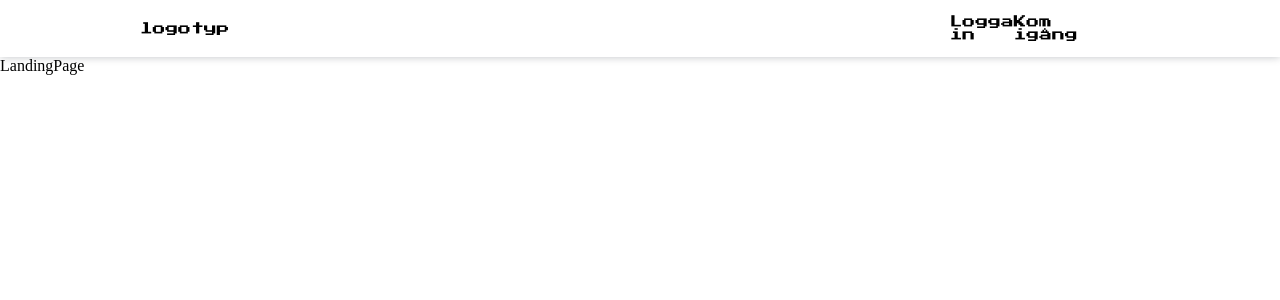
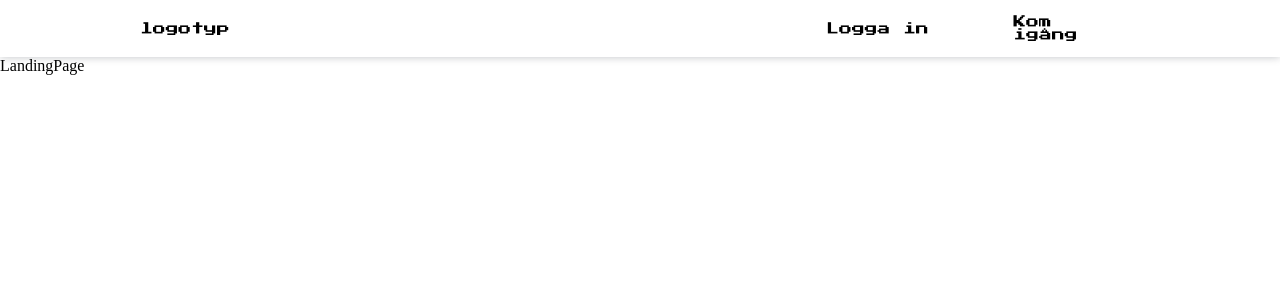
Before and after one commit to ArastoSahbaei/BITup-web, a React (Create React App) app: page / in a window 1280 px wide. Shown: the top 300 px of the page. Built offline with nearby package versions, Linux system fonts and the light colour scheme.

Commit message:
admin button visible

```diff
--- a/src/components/navigation/desktopnavigation/DesktopNavigation.tsx
+++ b/src/components/navigation/desktopnavigation/DesktopNavigation.tsx
@@ -1,8 +1,8 @@
 import { useNavigate } from 'react-router-dom'
+import { useAuthentication } from '../../../hooks'
+import { Profile } from './components/Profile'
 import styled from 'styled-components'
-import { useAuthentication } from '../../../hooks'
 import Path from '../../../routes/Path'
-import { Profile } from './components/Profile'
 
 export const DesktopNavigation = () => {
 	const navigate = useNavigate()
@@ -10,22 +10,28 @@ export const DesktopNavigation = () => {
 
 	const displayUserIfAuthenticated = () => {
 		return (
-			<GridCell column='16/16' onClick={() => !authenticatedUser.authenticated && navigate(Path.signInPage)}>
+			<GridCell column='14/16' onClick={() => !authenticatedUser.authenticated && navigate(Path.signInPage)}>
 				{authenticatedUser.authenticated ? <Profile /> : 'Logga in'}
 			</GridCell>
 		)
 	}
 
 	const displayAdmin = () => {
-		return isUserAdmin() && <p>admin</p>
+		return (
+			isUserAdmin() && (
+				<GridCell column='10/10' onClick={() => navigate(Path.landingPage)}>
+					{'Admin'}
+				</GridCell>
+			)
+		)
 	}
 
 	return (
 		<Wrapper>
-			{displayAdmin()}
 			<GridCell column='3/5' onClick={() => navigate(Path.landingPage)}>
 				{'logotyp'}
 			</GridCell>
+			{displayAdmin()}
 			{displayUserIfAuthenticated()}
 			<GridCell column='17/18' onClick={() => navigate(Path.gettingStartedPage)}>
 				{'Kom igång'}
```
